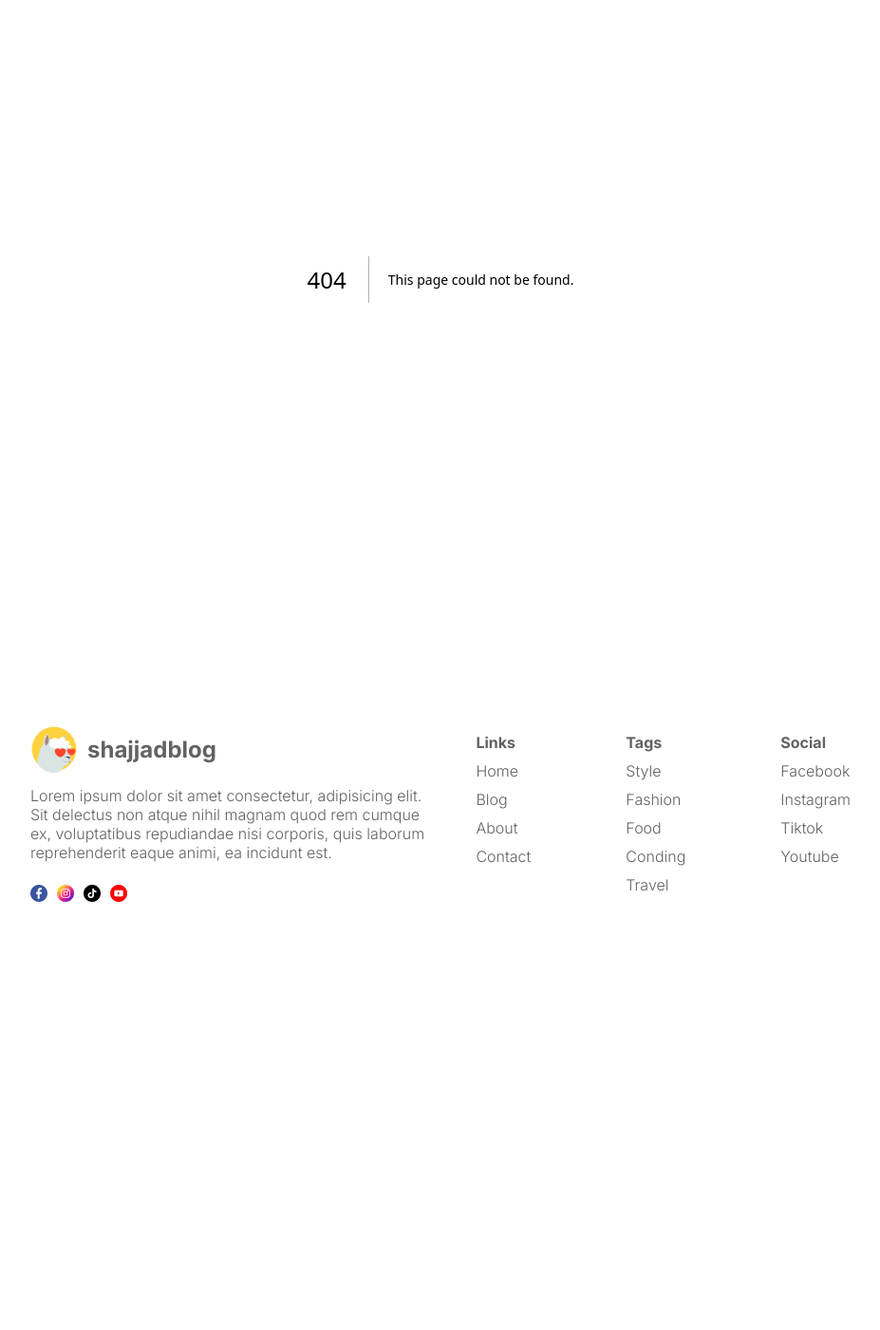
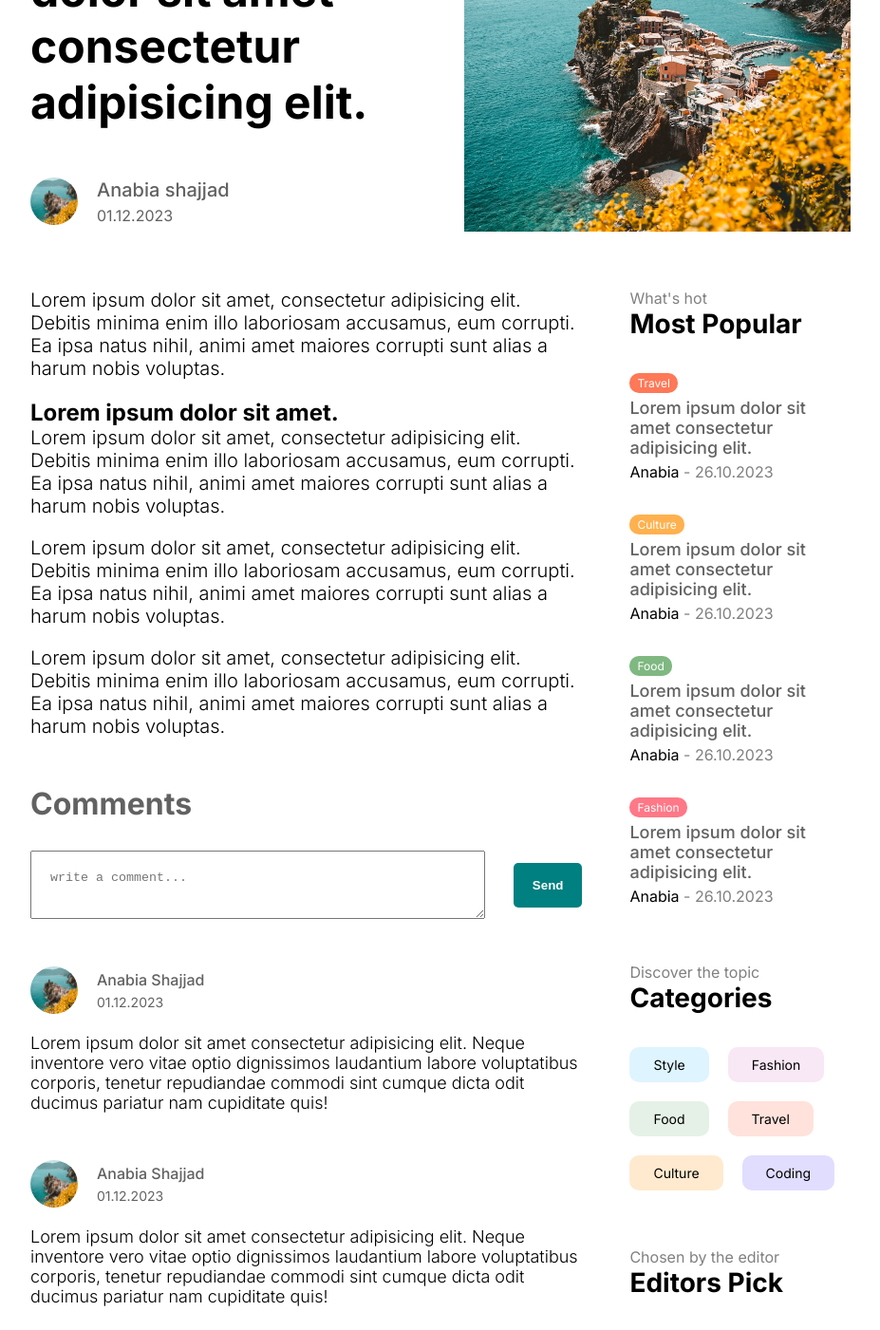
Before and after one commit to shagors/blog-next-mongo, a Next.js app: page /login in a window 1280 px wide. Before the commit this address had no page. Shown: the part 206-1607 px from the top of the page at 95% size, without its empty margins (176-1103 px from the left). Before the commit the page ends 1176 px from the top, so only its background shows below. Built offline with nearby package versions, Linux system fonts and the light colour scheme.

Commit message:
design blog page and single blog page design and make route with slug

```diff
--- /dev/null
+++ b/src/app/[slug]/page.jsx
@@ -0,0 +1,68 @@
+import React from "react";
+import styles from "./singlePage.module.css";
+import Menu from "@/components/Menu/Menu";
+import Image from "next/image";
+import Comments from "@/components/comments/Comments";
+
+const SinglePage = () => {
+  return (
+    <div className={styles.container}>
+      <div className={styles.infoContainer}>
+        <div className={styles.textContainer}>
+          <h1 className={styles.title}>
+            Lorem ipsum, dolor sit amet consectetur adipisicing elit.
+          </h1>
+          <div className={styles.user}>
+            <div className={styles.userImageContainer}>
+              <Image src="/p1.jpeg" alt="" fill className={styles.avatar} />
+            </div>
+            <div className={styles.userTextContainer}>
+              <span className={styles.username}>Anabia shajjad</span>
+              <span className={styles.date}>01.12.2023</span>
+            </div>
+          </div>
+        </div>
+        <div className={styles.imageContainer}>
+          <Image src="/p1.jpeg" alt="" fill className={styles.image} />
+        </div>
+      </div>
+      <div className={styles.content}>
+        <div className={styles.post}>
+          <div className={styles.description}>
+            <p className={styles}>
+              Lorem ipsum dolor sit amet, consectetur adipisicing elit. Debitis
+              minima enim illo laboriosam accusamus, eum corrupti. Ea ipsa natus
+              nihil, animi amet maiores corrupti sunt alias a harum nobis
+              voluptas.
+            </p>
+            <h2>Lorem ipsum dolor sit amet.</h2>
+            <p className={styles}>
+              Lorem ipsum dolor sit amet, consectetur adipisicing elit. Debitis
+              minima enim illo laboriosam accusamus, eum corrupti. Ea ipsa natus
+              nihil, animi amet maiores corrupti sunt alias a harum nobis
+              voluptas.
+            </p>
+            <p className={styles}>
+              Lorem ipsum dolor sit amet, consectetur adipisicing elit. Debitis
+              minima enim illo laboriosam accusamus, eum corrupti. Ea ipsa natus
+              nihil, animi amet maiores corrupti sunt alias a harum nobis
+              voluptas.
+            </p>
+            <p className={styles}>
+              Lorem ipsum dolor sit amet, consectetur adipisicing elit. Debitis
+              minima enim illo laboriosam accusamus, eum corrupti. Ea ipsa natus
+              nihil, animi amet maiores corrupti sunt alias a harum nobis
+              voluptas.
+            </p>
+          </div>
+          <div className={styles.comment}>
+            <Comments />
+          </div>
+        </div>
+        <Menu />
+      </div>
+    </div>
+  );
+};
+
+export default SinglePage;
--- /dev/null
+++ b/src/app/[slug]/singlePage.module.css
@@ -0,0 +1,97 @@
+.infoContainer {
+  display: flex;
+  align-items: center;
+  gap: 50px;
+}
+
+.textContainer {
+  flex: 1;
+}
+
+.title {
+  font-size: 64px;
+  margin-bottom: 50px;
+}
+
+.user {
+  display: flex;
+  align-items: center;
+  gap: 20px;
+}
+
+.userImageContainer {
+  width: 50px;
+  height: 50px;
+  position: relative;
+}
+
+.avatar {
+  border-radius: 50%;
+  object-fit: cover;
+}
+
+.userTextContainer {
+  display: flex;
+  flex-direction: column;
+  gap: 5px;
+  color: var(--softTextColor);
+}
+
+.username {
+  font-size: 20px;
+  font-weight: 500;
+}
+
+.imageContainer {
+  flex: 1;
+  height: 350px;
+  position: relative;
+}
+
+.image {
+  object-fit: cover;
+}
+
+.content {
+  display: flex;
+  gap: 50px;
+}
+
+.post {
+  flex: 5;
+  margin-top: 60px;
+}
+
+.description p {
+  font-size: 20px;
+  font-weight: 300;
+  margin-bottom: 20px;
+}
+
+@media screen and (max-width: 1536px) {
+  .title {
+    font-size: 54px;
+  }
+}
+
+@media screen and (max-width: 1280px) {
+  .title {
+    font-size: 48px;
+  }
+}
+
+@media screen and (max-width: 1024px) {
+  .imageContainer {
+    display: none;
+  }
+}
+
+@media screen and (max-width: 640px) {
+  .title {
+    font-size: 36px;
+  }
+
+  .description p {
+    font-size: 18px;
+  }
+}
--- /dev/null
+++ b/src/app/blog/blogPage.module.css
@@ -0,0 +1,11 @@
+.title {
+  background-color: coral;
+  color: white;
+  padding: 5px 10px;
+  text-align: center;
+}
+
+.content {
+  display: flex;
+  gap: 50px;
+}
--- /dev/null
+++ b/src/components/comments/Comments.jsx
@@ -0,0 +1,112 @@
+import React from "react";
+import styles from "./comments.module.css";
+import Link from "next/link";
+import Image from "next/image";
+
+const Comments = () => {
+  const status = "authenticated";
+  return (
+    <div className={styles.container}>
+      <h1 className={styles.title}>Comments</h1>
+      {status === "authenticated" ? (
+        <div className={styles.write}>
+          <textarea
+            placeholder="write a comment..."
+            className={styles.input}></textarea>
+          <button className={styles.button}>Send</button>
+        </div>
+      ) : (
+        <Link href="/login">Login to write a comment</Link>
+      )}
+
+      <div className={styles.comments}>
+        <div className={styles.comment}>
+          <div className={styles.user}>
+            <Image
+              src="/p1.jpeg"
+              alt=""
+              width={50}
+              height={50}
+              className={styles.image}
+            />
+            <div className={styles.userInfo}>
+              <span className={styles.username}>Anabia Shajjad</span>
+              <span className={styles.date}>01.12.2023</span>
+            </div>
+          </div>
+          <p className={styles.desc}>
+            Lorem ipsum dolor sit amet consectetur adipisicing elit. Neque
+            inventore vero vitae optio dignissimos laudantium labore
+            voluptatibus corporis, tenetur repudiandae commodi sint cumque dicta
+            odit ducimus pariatur nam cupiditate quis!
+          </p>
+        </div>
+        <div className={styles.comment}>
+          <div className={styles.user}>
+            <Image
+              src="/p1.jpeg"
+              alt=""
+              width={50}
+              height={50}
+              className={styles.image}
+            />
+            <div className={styles.userInfo}>
+              <span className={styles.username}>Anabia Shajjad</span>
+              <span className={styles.date}>01.12.2023</span>
+            </div>
+          </div>
+          <p className={styles.desc}>
+            Lorem ipsum dolor sit amet consectetur adipisicing elit. Neque
+            inventore vero vitae optio dignissimos laudantium labore
+            voluptatibus corporis, tenetur repudiandae commodi sint cumque dicta
+            odit ducimus pariatur nam cupiditate quis!
+          </p>
+        </div>
+        <div className={styles.comment}>
+          <div className={styles.user}>
+            <Image
+              src="/p1.jpeg"
+              alt=""
+              width={50}
+              height={50}
+              className={styles.image}
+            />
+            <div className={styles.userInfo}>
+              <span className={styles.username}>Anabia Shajjad</span>
+              <span className={styles.date}>01.12.2023</span>
+            </div>
+          </div>
+          <p className={styles.desc}>
+            Lorem ipsum dolor sit amet consectetur adipisicing elit. Neque
+            inventore vero vitae optio dignissimos laudantium labore
+            voluptatibus corporis, tenetur repudiandae commodi sint cumque dicta
+            odit ducimus pariatur nam cupiditate quis!
+          </p>
+        </div>
+        <div className={styles.comment}>
+          <div className={styles.user}>
+            <Image
+              src="/p1.jpeg"
+              alt=""
+              width={50}
+              height={50}
+              className={styles.image}
+            />
+            <div className={styles.userInfo}>
+              <span className={styles.username}>Anabia Shajjad</span>
+              <span className={styles.date}>01.12.2023</span>
+            </div>
+          </div>
+          <p className={styles.desc}>
+            Lorem ipsum dolor sit amet consectetur adipisicing elit. Neque
+            inventore vero vitae optio dignissimos laudantium labore
+            voluptatibus corporis, tenetur repudiandae commodi sint cumque dicta
+            odit ducimus pariatur nam cupiditate quis!
+          </p>
+        </div>
+      </div>
+    </div>
+  );
+};
+
+export default Comments;
--- /dev/null
+++ b/src/components/comments/comments.module.css
@@ -0,0 +1,70 @@
+.container {
+  margin-top: 50px;
+}
+
+.title {
+  color: var(--softTextColor);
+  margin-bottom: 30px;
+}
+
+.write {
+  display: flex;
+  align-items: center;
+  justify-content: space-between;
+  gap: 30px;
+}
+
+.input {
+  padding: 20px;
+  width: 100%;
+}
+
+.button {
+  padding: 16px 20px;
+  background-color: teal;
+  color: white;
+  font-weight: bold;
+  border: none;
+  border-radius: 5px;
+  cursor: pointer;
+}
+
+.comments {
+  margin-top: 50px;
+}
+
+.comment {
+  margin-bottom: 50px;
+}
+
+.user {
+  display: flex;
+  align-items: center;
+  gap: 20px;
+  margin-bottom: 20px;
+}
+
+.image {
+  border-radius: 50%;
+  object-fit: cover;
+}
+
+.userInfo {
+  display: flex;
+  flex-direction: column;
+  gap: 5px;
+  color: var(--softTextColor);
+}
+
+.username {
+  font-weight: 500;
+}
+
+.date {
+  font-size: 14px;
+}
+
+.desc {
+  font-size: 18px;
+  font-weight: 300;
+}
```
Also changed, not shown: src/app/blog/page.jsx (added, +18 -0 lines).
